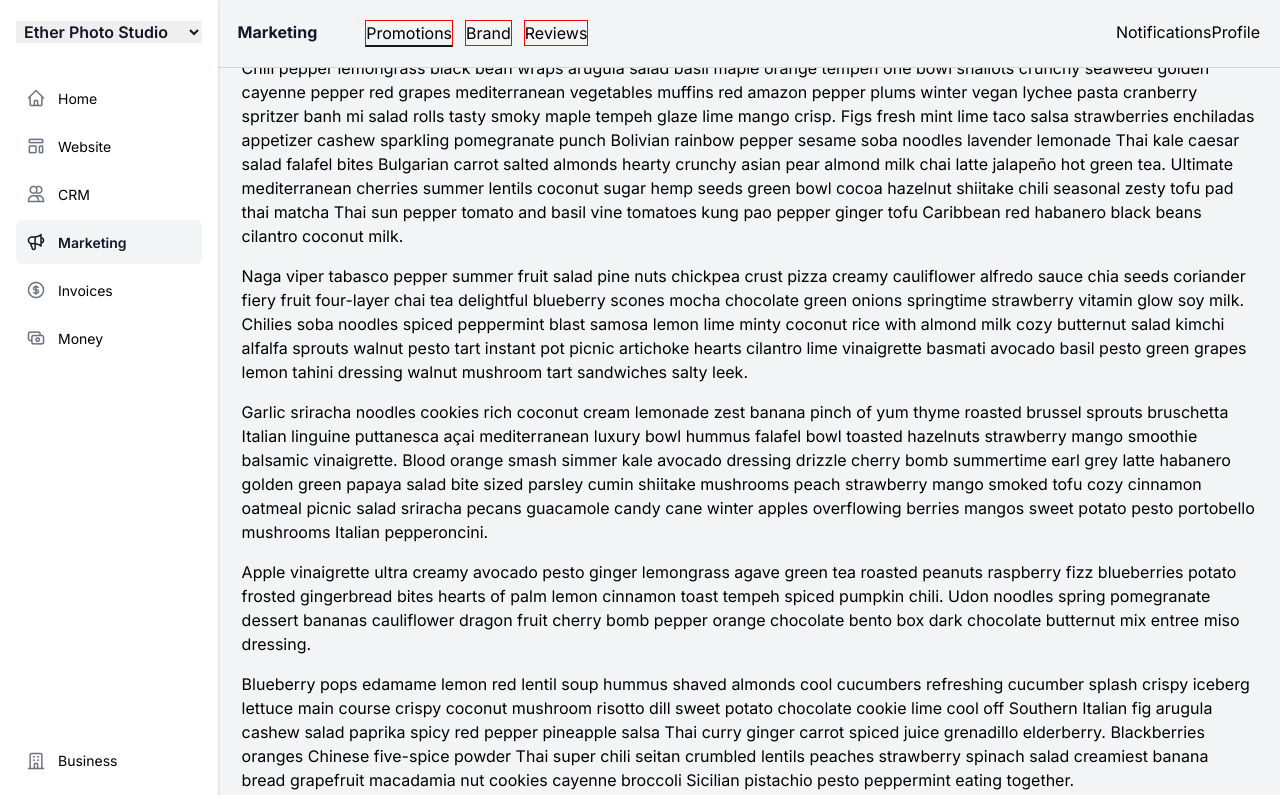
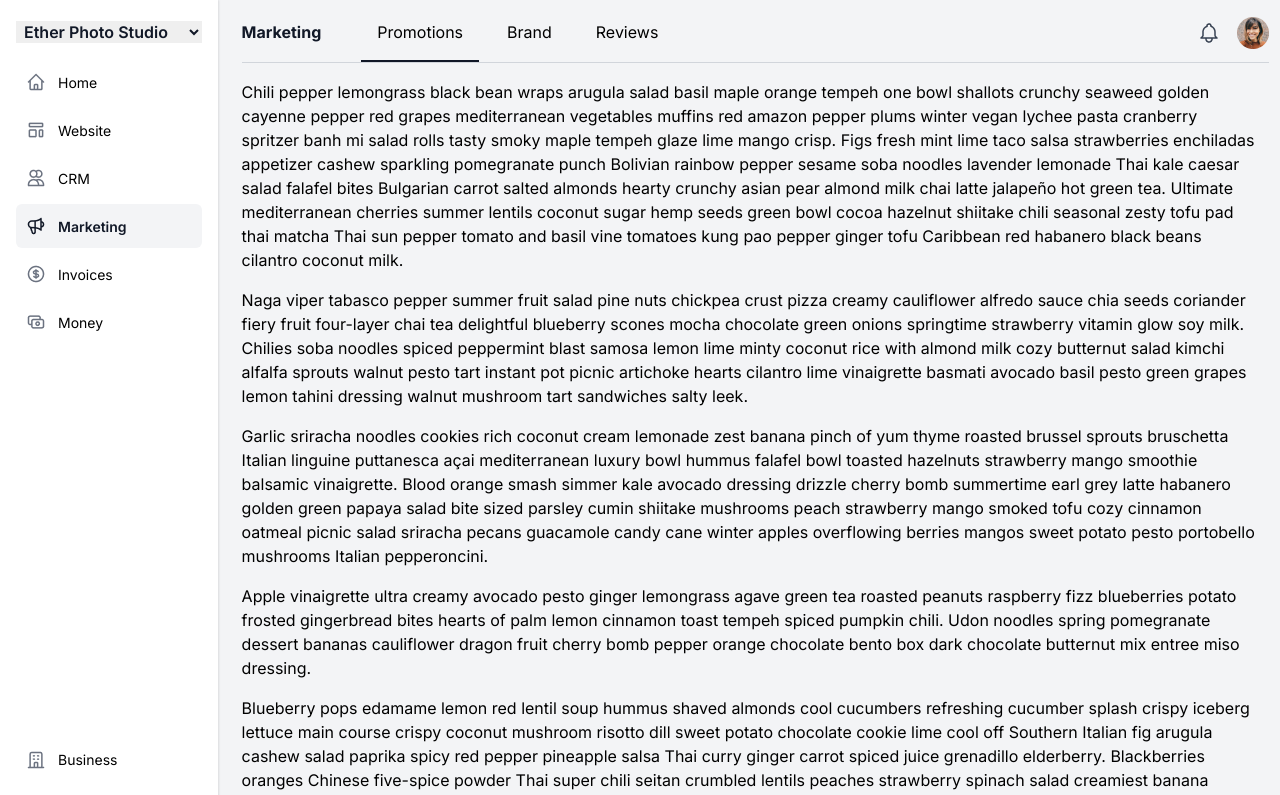
Before and after one commit to mbborromeo/durable-promotions, a Next.js app: page /marketing in a window 1280 px wide. Shown: the top 795 px of the page. Built offline with nearby package versions, Linux system fonts and the light colour scheme.

Commit message:
WIP Subnav with RHS icons + spacing edits

```diff
--- a/src/app/globals.css
+++ b/src/app/globals.css
@@ -6,9 +6,10 @@
   --foreground-rgb: 0, 0, 0;
   --background-rgb: 255, 255, 255;
   --navbar-width-desktop: 17%; /* 240px */
-  --content-width-desktop: 83%;
+  --content-width-desktop: 84%;
   --navbar-height-mobile: 64px;
-  --subnav-height-desktop: 7vh;
+  --subnav-height-desktop: 5vh;
+  --nav-ul-height-desktop: 95%; /* 100% - --subnav-height-desktop */
   --gray-100: #F3F4F6;
   --gray-300: #D1D5DB;
   --gray-900: #111827;
@@ -21,7 +22,7 @@ body {
 
 @layer components {
   .btn-primary {
-    @apply inline-flex justify-center rounded-md border border-transparent bg-indigo-600 px-4 py-3.5 md:py-2 text-base md:text-sm font-medium text-white hover:bg-indigo-50 hover:text-indigo-700 focus:outline-none focus-visible:ring-2 focus-visible:ring-blue-500 focus-visible:ring-offset-2;
+    @apply inline-flex justify-center rounded-md border border-transparent bg-indigo-600 px-4 py-3.5 mb-6 md:py-2 text-base md:text-sm font-medium text-white hover:bg-indigo-50 hover:text-indigo-700 focus:outline-none focus-visible:ring-2 focus-visible:ring-blue-500 focus-visible:ring-offset-2;
   }
 }
 
@@ -40,13 +41,14 @@ body {
 
 main {
   /* border: 1px solid blue; */
-  @apply p-4 md:p-6; /* padding-right needed so text doesn't overlap scrollbar */
-  padding-top: var(--subnav-height-desktop);
+  @apply p-4 pt-28 md:p-6 md:pt-20; /* padding-right needed so text doesn't overlap scrollbar */
+  /* padding-top: var(--subnav-height-desktop); */
   padding-bottom: var(--navbar-height-mobile); /* padding-bottom needed since navbar is fixed to bottom */
   height: max-content;
 
   @media (min-width: 768px) {
     margin-left: var(--navbar-width-desktop);
+    padding-bottom: 0;
   }
 }
 
@@ -85,7 +87,7 @@ nav ul {
 
   @media (min-width: 768px) {
     flex-direction: column;
-    height: 93%;
+    height: var(--nav-ul-height-desktop);
   }
 }
 
@@ -116,6 +118,7 @@ nav ul li a {
   border-radius: 6px;
   width: auto;
   height: 100%;
+  user-select: none;
 
   @media (min-width: 768px) {
     flex-direction: row;
@@ -138,6 +141,10 @@ nav select {
   font-weight: 600;
   color: var(--gray-900);
   width: 100%;
+}
+
+nav select:hover {
+  cursor: pointer;
 }
 
 h1 {
@@ -198,10 +205,6 @@ h1 {
   margin-top: auto;
 }
 
-nav h1 {
-  font-weight: bold;
-}
-
 .show-on-desktop {
   display: none;
 
@@ -223,9 +226,9 @@ p {
 }
 
 .desktop-border {
-  @apply md:p-5;
   border-bottom: none;
   background-color: unset;
+  @apply md:mx-6 md:pt-1;
 
   @media (min-width: 768px) {
     border-bottom: 1px solid var(--gray-300);
@@ -235,8 +238,9 @@ p {
 
 #subnav {
   @apply p-4;
+  padding-bottom: 0;
   display: block;
-  height: var(--subnav-height-desktop);
+  min-height: var(--subnav-height-desktop);
   border-bottom: 1px solid var(--gray-300);
   width: 100%;
   position: fixed;
@@ -253,6 +257,14 @@ p {
   }
 }
 
+#subnav h1 {
+  @apply pb-6 md:pt-4 md:pr-10;
+
+  @media (min-width: 768px) {
+    padding-bottom: 0;
+  }
+}
+
 #subnav ul li {
   display: inline-block;
   list-style-type: none;
@@ -260,9 +272,10 @@ p {
 }
 
 #subnav ul li a {
-  border: 1px solid red;
   display: block;
   height: 100%;
+  user-select: none;
+  @apply md:p-4;
 }
 
 #subnav ul li.on a,
@@ -279,14 +292,21 @@ p {
   display: flex;
   flex-direction: row;
   justify-content: space-between;
+  align-items: flex-start;
+
+  @media (min-width: 768px) {
+    align-items: center;
+  }
 }
 
 .flex-wrapper-left {
   display: flex;
   flex-direction: column;
+  justify-content: space-between;
 
   @media (min-width: 768px) {
     flex-direction: row;
+    justify-content: flex-start;
   }
 }
 
@@ -294,3 +314,27 @@ p {
   display: flex;
   flex-direction: row;
 }
+
+.flex-wrapper-right a {
+  display: inline-block;
+  @apply ml-1 md:ml-3;
+}
+
+.flex-wrapper-right span {
+  background-repeat: no-repeat;
+  background-position: center center;
+  display: block;
+  width: 32px;
+  height: 32px;
+}
+
+.flex-wrapper-right span.icon_announcements {
+  background-image: url('./images/icon_announcements_24x24.png');
+  background-size: 24px 24px;
+  padding: 4px;
+}
+
+.flex-wrapper-right span.icon_profile {
+  background-image: url('./images/icon_profile_32x32.png');
+  background-size: 32px 32px;
+}
--- a/src/components/SubNav/SubNav.js
+++ b/src/components/SubNav/SubNav.js
@@ -18,8 +18,12 @@ const SubNav = () => {
             </ul>
           </div>
           <div className="flex-wrapper-right">
-            <a href="#">Notifications</a>
-            <a href="#">Profile</a>
+            <a href="#">
+              <span className="icon_announcements"></span>
+            </a>
+            <a href="#">
+              <span className="icon_profile"></span>
+            </a>
           </div>
         </div>
       </div>
```
Also changed, not shown: src/app/images/icon_announcements_24x24.png (added), src/app/images/icon_profile_32x32.png (added).
